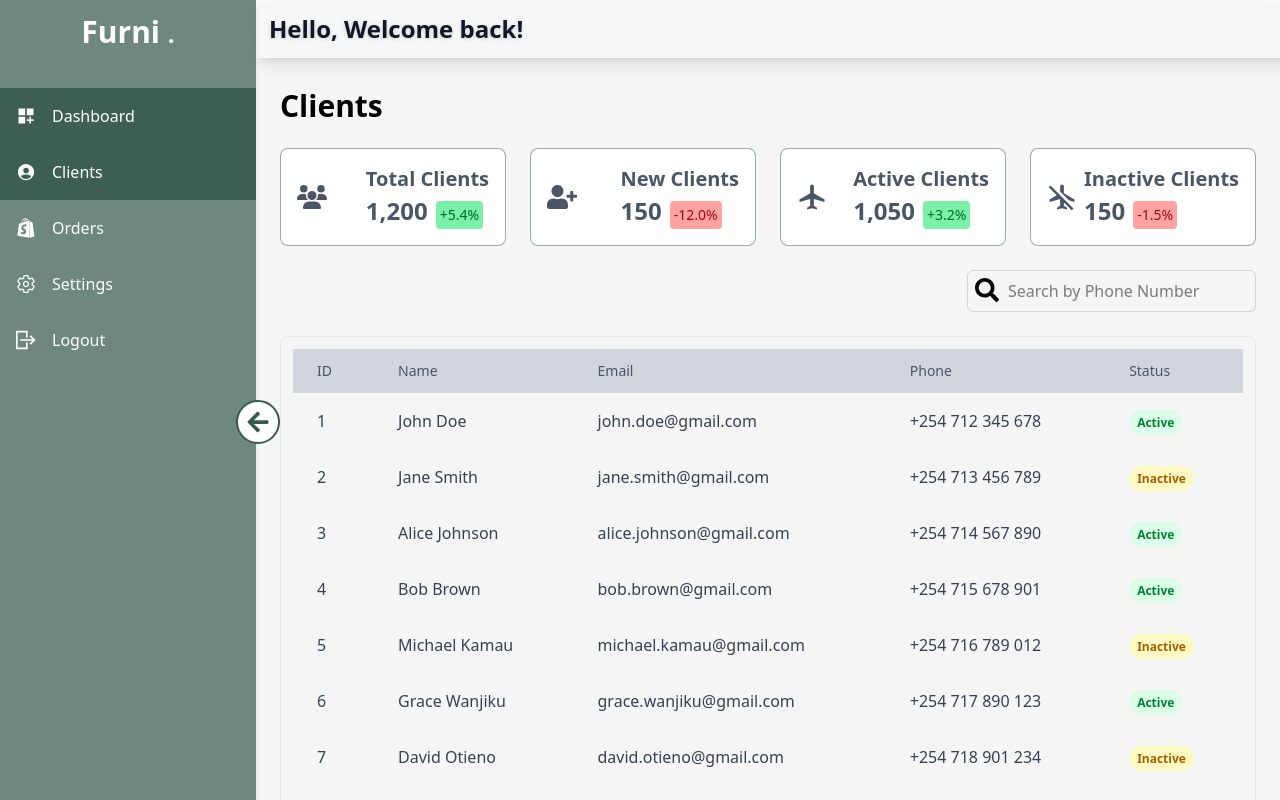
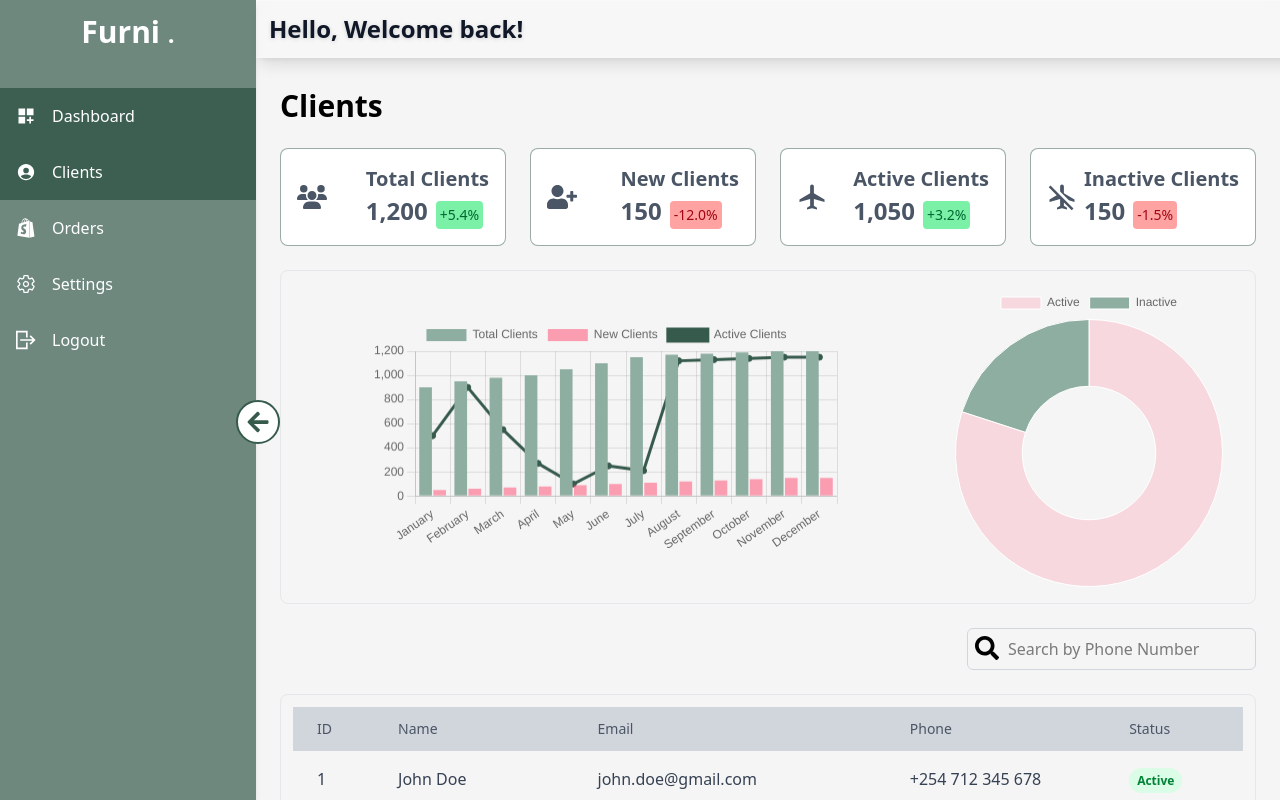
Before and after one commit to FrancisMosoti/FurnitureStore-Frontend, a React (Vite) app: page /dashboard/clients in a window 1280 px wide. Built offline with nearby package versions, Linux system fonts and the light colour scheme.

Commit message:
Graphs for stats on clients page

```diff
--- /dev/null
+++ b/src/Components/Charts/BarLine.jsx
@@ -0,0 +1,82 @@
+import React from "react";
+import {
+  Chart as ChartJS,
+  LinearScale,
+  CategoryScale,
+  BarElement,
+  PointElement,
+  LineElement,
+  Legend,
+  Tooltip,
+  LineController,
+  BarController,
+} from "chart.js";
+import { Chart } from "react-chartjs-2";
+import faker from "faker";
+
+ChartJS.register(
+  LinearScale,
+  CategoryScale,
+  BarElement,
+  PointElement,
+  LineElement,
+  Legend,
+  Tooltip,
+  LineController,
+  BarController
+);
+
+const labels = [
+  "January",
+  "February",
+  "March",
+  "April",
+  "May",
+  "June",
+  "July",
+  "August",
+  "September",
+  "October",
+  "November",
+  "December",
+];
+
+export const data = {
+  labels,
+  datasets: [
+    {
+      label: "Total Clients",
+      data: [
+        900, 950, 980, 1000, 1050, 1100, 1150, 1170, 1180, 1190, 1200, 1200,
+      ],
+      backgroundColor: "#8FAEA2",
+      borderColor: "#365A4C",
+      type: "bar",
+    },
+    {
+      label: "New Clients",
+      data: [50, 60, 70, 80, 90, 100, 110, 120, 130, 140, 150, 150],
+      backgroundColor: "rgba(255, 99, 132, 0.6)",
+      borderColor: "#FEC020",
+      type: "bar",
+    },
+    {
+      label: "Active Clients",
+      data: [500, 900, 550, 270, 100, 250, 210, 1120, 1130, 1140, 1150, 1150],
+      backgroundColor: "#365A4C",
+      borderColor: "#365A4C",
+      type: "line",
+      fill: false,
+    },
+  ],
+};
+
+export function BarLine() {
+  return (
+    <div className="w-full sm:w-3/4 md:w-1/2 mx-auto   overflow-auto">
+      <Chart type="bar" data={data} />
+    </div>
+  );
+}
+
+export default BarLine;
--- a/src/Components/Label.jsx
+++ b/src/Components/Label.jsx
@@ -1,3 +1,8 @@
-const Label = () => {
-  return;
+const Label = ({children}) => {
+  return <label
+                htmlFor=""
+                className="text-start text-gray-800 font-semibold text-md"
+              >
+               {children}
+              </label>;
 };
--- a/src/pages/Dashboard/Clients.jsx
+++ b/src/pages/Dashboard/Clients.jsx
@@ -8,6 +8,8 @@ import Input from "../../Components/Input";
 import { FaSearch } from "react-icons/fa";
 import Table from "../../Components/Table";
 import { getStatusClass } from "../../data";
+import { Doughnut } from "react-chartjs-2";
+import BarLine from "../../Components/Charts/BarLine";
 
 const cardDetails = [
   {
@@ -200,6 +202,20 @@ const columns = [
   //   },
 ];
 
+const activeMembers = {
+  labels: ["Active", "Inactive"],
+  datasets: [
+    {
+      label: "Clients",
+      data: [20, 5],
+
+      backgroundColor: ["rgba(255, 99, 132, 0.2)", "#8FAEA2"],
+      borderColor: ["#FFF", "#FFF"],
+      borderWidth: 1,
+    },
+  ],
+};
+
 const Clients = () => {
   return (
     <DashWrapper>
@@ -214,6 +230,12 @@ const Clients = () => {
             percentageChange={card.percentageChange}
           />
         ))}
+      </div>
+      <div className="flex  gap-6 my-6  justify-center items-center p-4 rounded-lg border border-gray-200 flex-col md:flex-row">
+        <BarLine />
+        <div>
+          <Doughnut data={activeMembers} />
+        </div>
       </div>
       <div className=" mt-6 flex justify-end">
         <span className="relative ">
--- a/src/pages/Dashboard/Orders.jsx
+++ b/src/pages/Dashboard/Orders.jsx
@@ -72,11 +72,11 @@ const data = [
 ];
 
 const menuItems = [
-  { label: "View", action: () => alert("View Details clicked") },
+  // { label: "View", action: () => alert("View Details clicked") },
   // { label: "Edit", action: () => alert("Edit Order clicked") },
   { label: "Completed", action: () => alert("Marked as Completed") },
   { label: "In Progress", action: () => alert("Marked In Progress") },
-  { label: "Delete", action: () => alert("Delete Order clicked") },
+  // { label: "Delete", action: () => alert("Delete Order clicked") },
 ];
 
 const columns = [
@@ -95,7 +95,7 @@ const columns = [
     header: "Actions",
     accessor: "actions",
     render: () => (
-      <span className="flex items-center gap-4 ">
+      <span className="flex items-center gap-4">
         <BasicPopover menuItems={menuItems} />
         <FaEdit className="text-gray-600 hover:text-gray-800 cursor-pointer text-2xl" />
         <MdDeleteForever className="text-red-500 hover:text-red-800 cursor-pointer text-2xl" />
```
